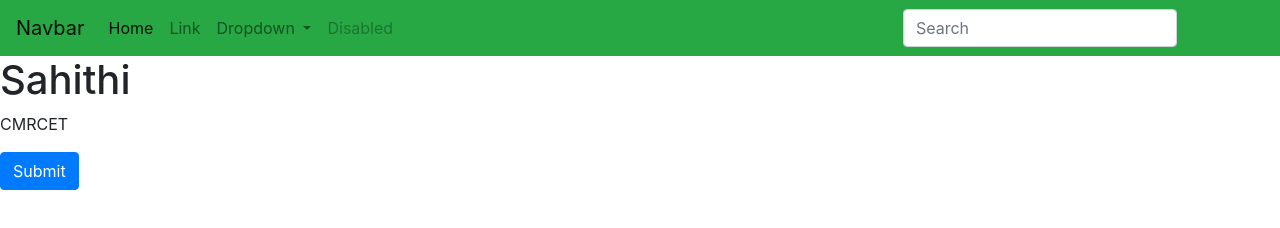
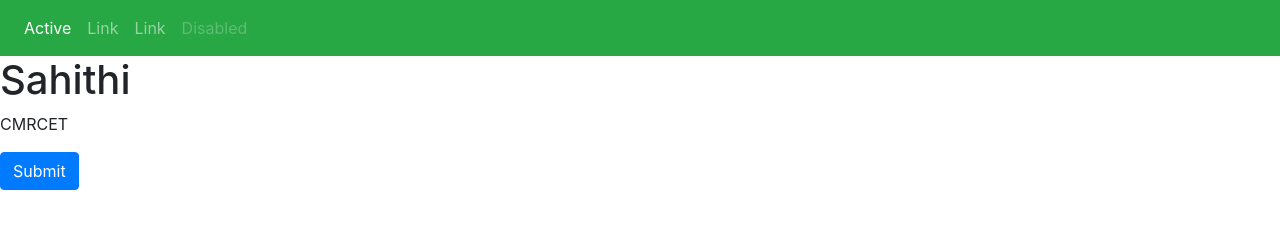
Before and after one commit to Sahithi-99/sahithi-beingzero, a website: page public/html/index.html in a window 1280 px wide. Drawn offline with nearby package versions, Linux system fonts and the light colour scheme; files that its build step writes are made by us from their sources; files whose address does not match are found by name.

Commit message:
added navbar

```diff
--- a/public/html/index.html
+++ b/public/html/index.html
@@ -8,41 +8,23 @@
 <title>Heruko</title>
 </head>
 <body>
-<nav class="navbar navbar-expand-lg navbar-light bg-success">
-  <a class="navbar-brand" href="#">Navbar</a>
-  <button class="navbar-toggler" type="button" data-toggle="collapse" data-target="#navbarSupportedContent" aria-controls="navbarSupportedContent" aria-expanded="false" aria-label="Toggle navigation">
-    <span class="navbar-toggler-icon"></span>
-  </button>
-
-  <div class="collapse navbar-collapse" id="navbarSupportedContent">
-    <ul class="navbar-nav mr-auto">
+<nav class="navbar navbar-expand-sm bg-success navbar-dark">
+		  <ul class="navbar-nav">
 			<li class="nav-item active">
-        <a class="nav-link" href="#">Home <span class="sr-only">(current)</span></a>
+			  <a class="nav-link" href="#">Active</a>
 			</li>
 			<li class="nav-item">
 			  <a class="nav-link" href="#">Link</a>
 			</li>
-      <li class="nav-item dropdown">
-        <a class="nav-link dropdown-toggle" href="#" id="navbarDropdown" role="button" data-toggle="dropdown" aria-haspopup="true" aria-expanded="false">
-          Dropdown
-        </a>
-        <div class="dropdown-menu" aria-labelledby="navbarDropdown">
-          <a class="dropdown-item" href="#">Resume</a>
-          <a class="dropdown-item" href="#">Another action</a>
-          <div class="dropdown-divider"></div>
-          <a class="dropdown-item" href="#">Something else here</a>
-        </div>
+			<li class="nav-item">
+			  <a class="nav-link" href="#">Link</a>
 			</li>
 			<li class="nav-item">
 			  <a class="nav-link disabled" href="#">Disabled</a>
 			</li>
 		  </ul>
-    <form class="form-inline my-2 my-lg-0">
-      <input class="form-control mr-sm-2" type="search" placeholder="Search" aria-label="Search">
-      <button class="btn btn-outline-success my-2 my-sm-0" type="submit">Search</button>
-    </form>
-  </div>
 		</nav>
+
 <h1>Sahithi</h1>
 <p>CMRCET</p>
 <input class="btn btn-primary" type="button" value="Submit"></input>
```
Lines whose indentation alone changed are shown as unchanged.
